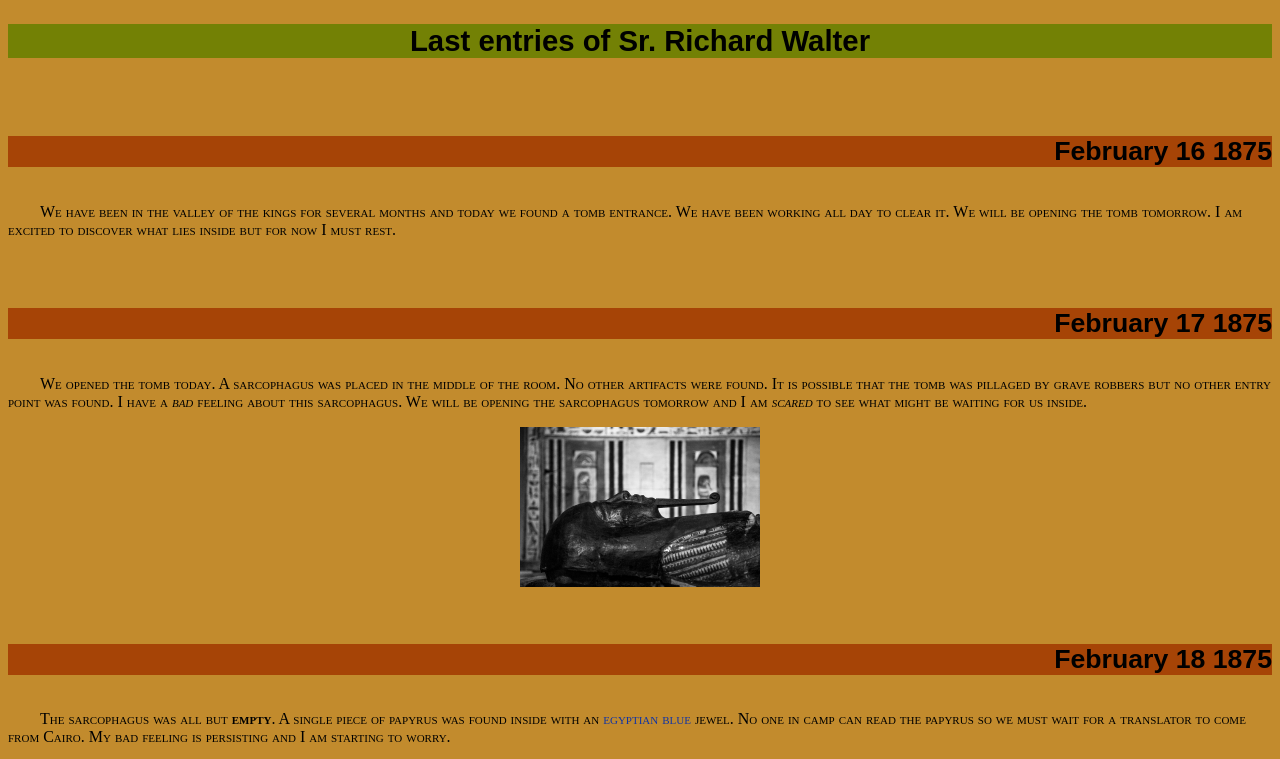
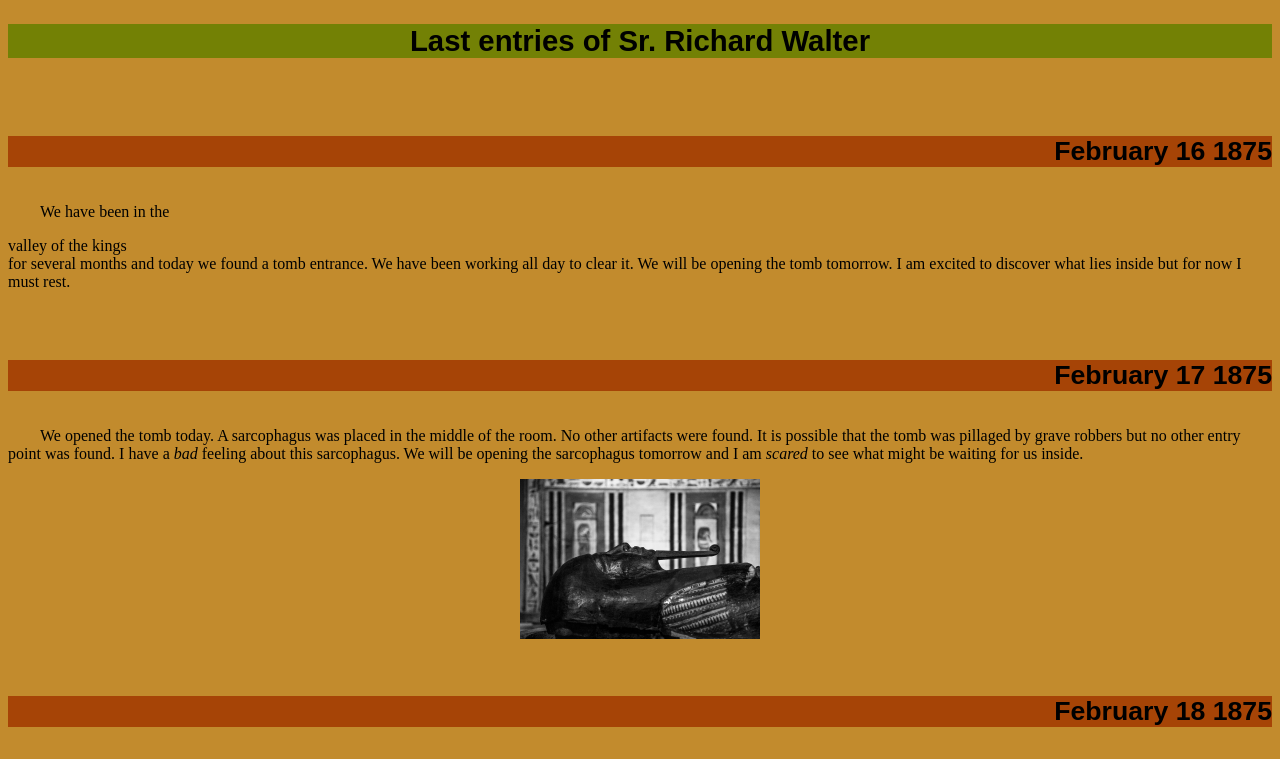
Before and after one commit to gordonty/341-work, a plain HTML site: page week-8-hw/index.html in a window 1280 px wide. Shown: the top 759 px of the page. Drawn offline with Linux system fonts and the light colour scheme.

Commit message:
I think I'm almost done

```diff
--- a/week-8-hw/css/style.css
+++ b/week-8-hw/css/style.css
@@ -4,8 +4,6 @@
       letter-spacing: kerning
       font-size: 23pt;
     }
-
-.body::first-letter {font-color: #435303}
 
 .h-2 {
   font-family: 'Exo', sans-serif;
@@ -21,9 +19,14 @@
     font-size: 20pt;
   }
 
-.par {font-variant: small-caps;}
+.par::first-letter {font-color: #435303;}
 
 p {text-indent: 2em;}
+
+.hover:hover {
+  text-transform: lowercase;
+  font-weight: bold;
+}
 
 
 font-family: 'Josefin Sans', sans-serif;
--- a/week-8-hw/index.html
+++ b/week-8-hw/index.html
@@ -11,7 +11,9 @@
     <h2 class="h-2">Last entries of Sr. Richard Walter</h2>
     <br />
     <h4 class="head-4"> February 16 1875</h4>
-      <p class="par"> We have been in the valley of the kings for several months and today we found a tomb entrance. We have been working all day to clear it. We will be opening the tomb tomorrow. I am excited to discover what lies inside but for now I must rest.</p>
+      <p class="par"> We have been in the
+        <div class="hover">valley of the kings</div>
+         for several months and today we found a tomb entrance. We have been working all day to clear it. We will be opening the tomb tomorrow. I am excited to discover what lies inside but for now I must rest.</p>
       <br />
 
     <h4 class="head-4"> February 17 1875</h4>
```
